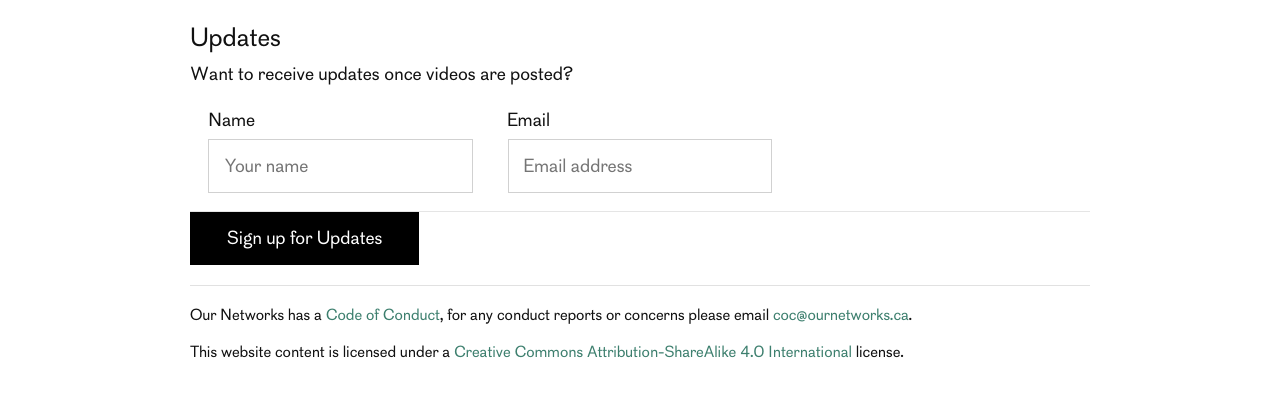
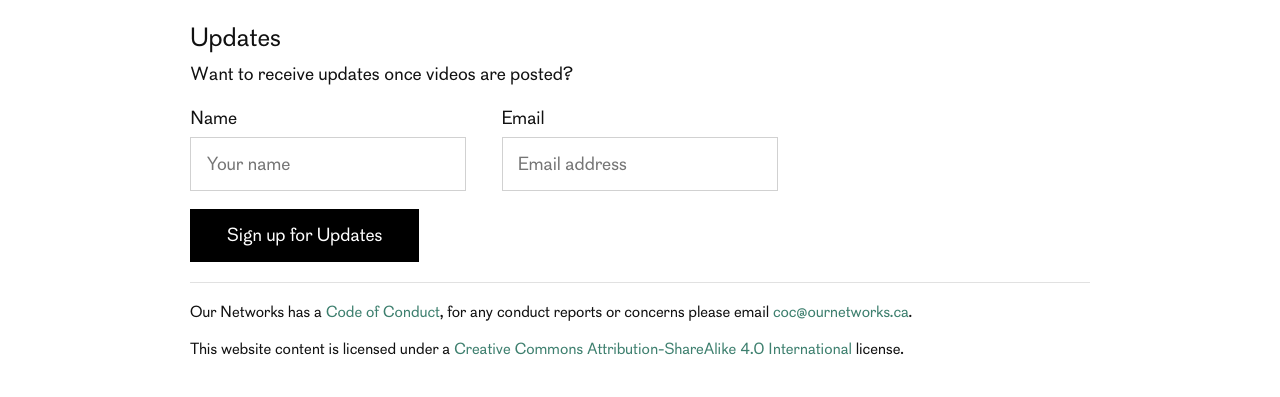
Before and after one commit to ournetworks/ournetworks.ca, a Jekyll site: the page built from index.md, in a window 1280 px wide and 1400 px high, scrolled down 124 px. Shown: the part 974-1371 px from the top of the window. Built offline with Jekyll 4.4.1, drawn with Linux system fonts in a browser that asks for light colours.

Commit message:
revert styling changes to email form and switch to mailman direct subscribe

```diff
--- a/_sass/_forms.scss
+++ b/_sass/_forms.scss
@@ -69,6 +69,11 @@
   }
 }
 
+.form-group-email {
+  padding: 0 0em;
+  border-bottom: 0px;
+}
+
 .form-radio-range {
   display: flex;
   padding: 0 1em;
--- a/index.md
+++ b/index.md
@@ -16,19 +16,16 @@
 
 Want to receive updates once videos are posted?
 
-<form action="https://formspree.io/orga@ournetworks.ca" method="POST">
-  <div class="row form-group">
+<form action="https://lists.mayfirst.org/mailman/subscribe/ournetworks" method="POST">
+  <div class="row form-group-email">
     <div class="four columns">
       <label for="name">Name</label>
-      <input type="text" id="name" class="input-text" name="name" placeholder="Your name">
+      <input type="text" id="name" class="input-text" name="fullname" placeholder="Your name">
     </div>
     <div class="four columns">
       <label for="email">Email</label>
-      <input type="email" id="email" class="input-text" name="_replyto" placeholder="Email address" aria-required="true" required>
+      <input type="email" id="email" class="input-text" name="email" placeholder="Email address" aria-required="true" required>
     </div>
   </div>
   <input type="submit" name="submit" value="Sign up for Updates" class="button button-primary">
-  <input type="hidden" name="_format" value="plain">
-  <input type="hidden" name="_subject" value="New SoON Sign Up">
-  <input type="hidden" name="_next" value="//ournetworks.ca/?signup=confirmed">
 </form>
```
